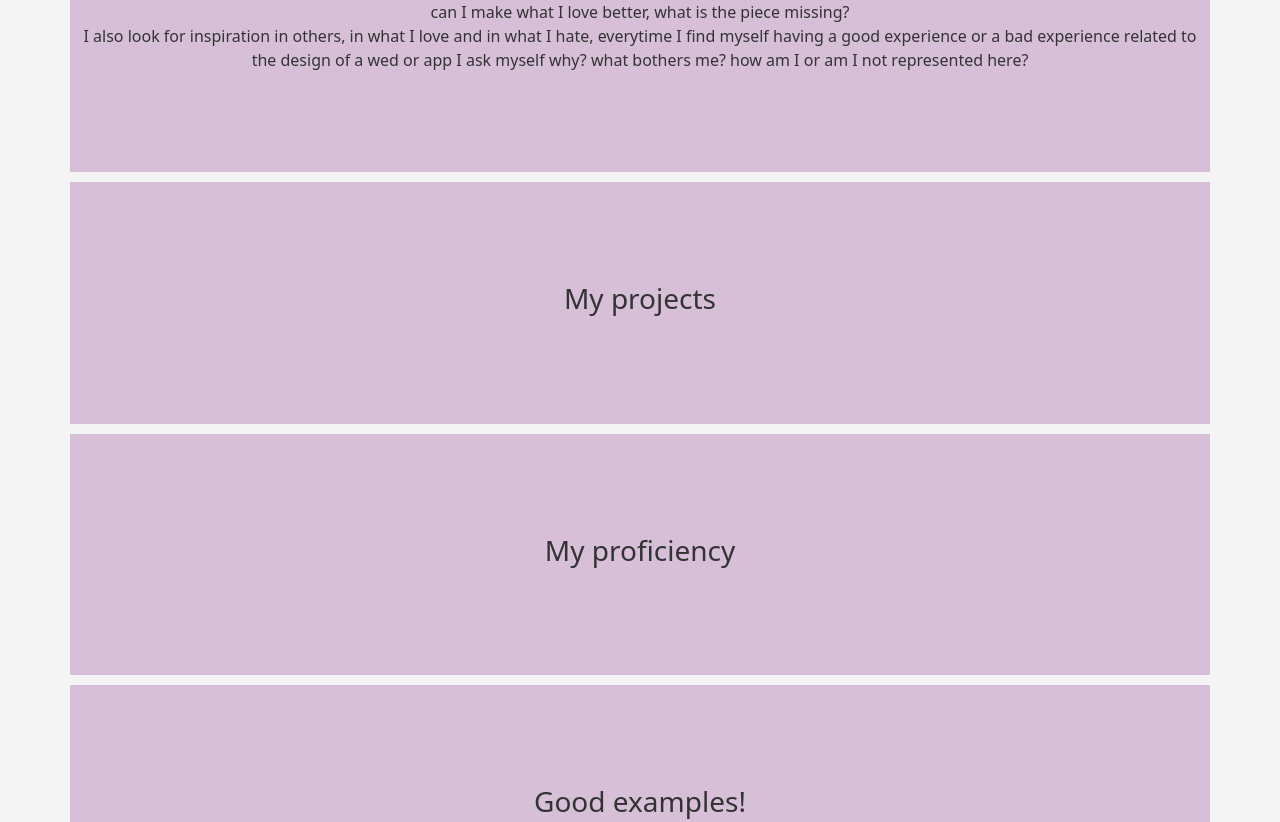
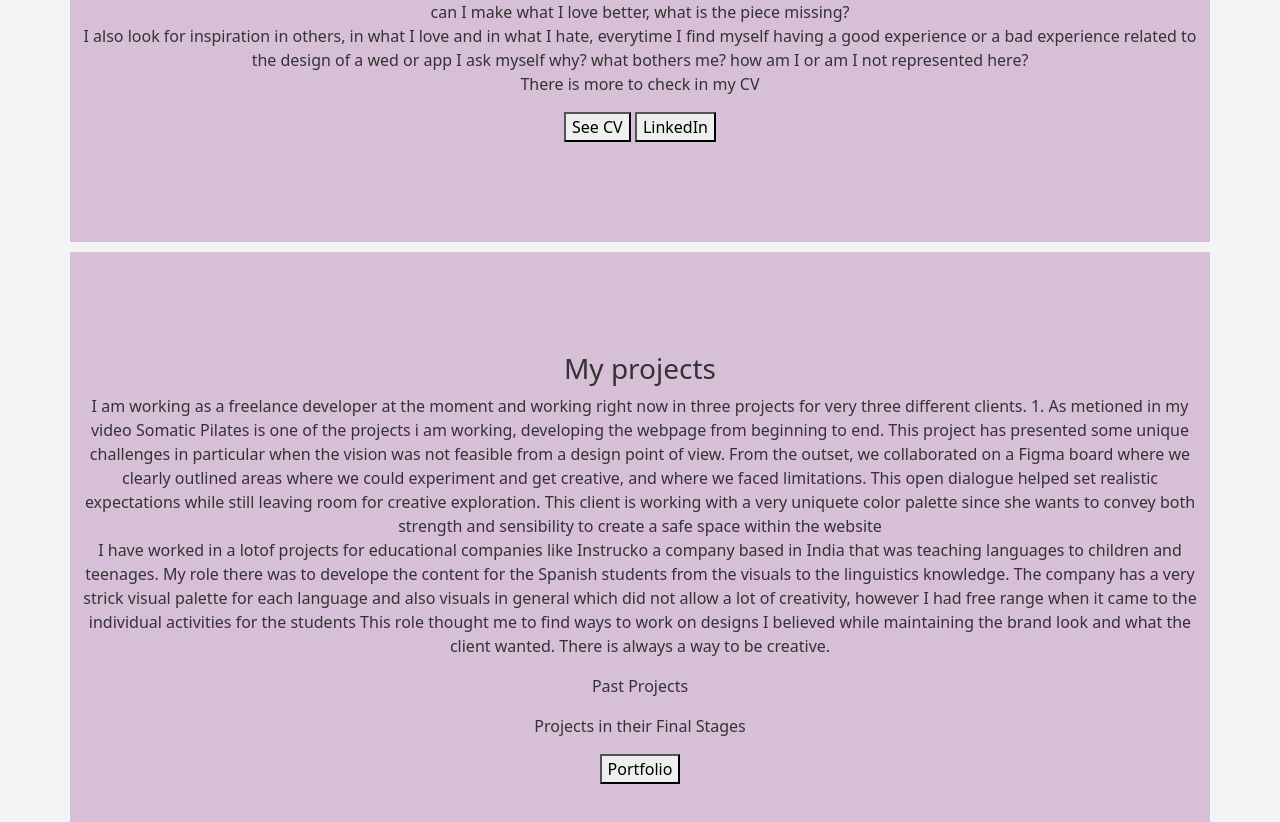
Before and after one commit to InesParis/newsletter, a website: page index.html in a window 1280 px wide. Shown: the part 668-1490 px from the top of the page. Drawn offline with nearby package versions, Linux system fonts and the light colour scheme.

Commit message:
update index.html
writing the different parts

```diff
--- a/index.html
+++ b/index.html
@@ -59,11 +59,41 @@
         in what I hate, everytime I find myself having a good experience or a
         bad experience related to the design of a wed or app I ask myself why?
         what bothers me? how am I or am I not represented here?
+        <p>There is more to check in my CV</p>
+        <button>See CV</button> <button>LinkedIn</button>
       </div>
     </section>
     <section class="container text-center">
       <div>
         <h3>My projects</h3>
+        <p>
+          I am working as a freelance developer at the moment and working right
+          now in three projects for very three different clients. 1. As metioned
+          in my video Somatic Pilates is one of the projects i am working,
+          developing the webpage from beginning to end. This project has
+          presented some unique challenges in particular when the vision was not
+          feasible from a design point of view. From the outset, we collaborated
+          on a Figma board where we clearly outlined areas where we could
+          experiment and get creative, and where we faced limitations. This open
+          dialogue helped set realistic expectations while still leaving room
+          for creative exploration. This client is working with a very uniquete
+          color palette since she wants to convey both strength and sensibility
+          to create a safe space within the website
+          <br />
+          I have worked in a lotof projects for educational companies like
+          Instrucko a company based in India that was teaching languages to
+          children and teenages. My role there was to develope the content for
+          the Spanish students from the visuals to the linguistics knowledge.
+          The company has a very strick visual palette for each language and
+          also visuals in general which did not allow a lot of creativity,
+          however I had free range when it came to the individual activities for
+          the students This role thought me to find ways to work on designs I
+          believed while maintaining the brand look and what the client wanted.
+          There is always a way to be creative.
+        </p>
+        <p>Past Projects</p>
+        <p>Projects in their Final Stages</p>
+        <button>Portfolio</button>
       </div>
     </section>
     <section class="container text-center">
@@ -81,6 +111,6 @@
         <h3>The spark</h3>
       </div>
     </section>
-    <footer>Portfolio LinkedIn Email</footer>
+    <footer>Portfolio LinkedIn Email GitHub</footer>
   </body>
 </html>
```
